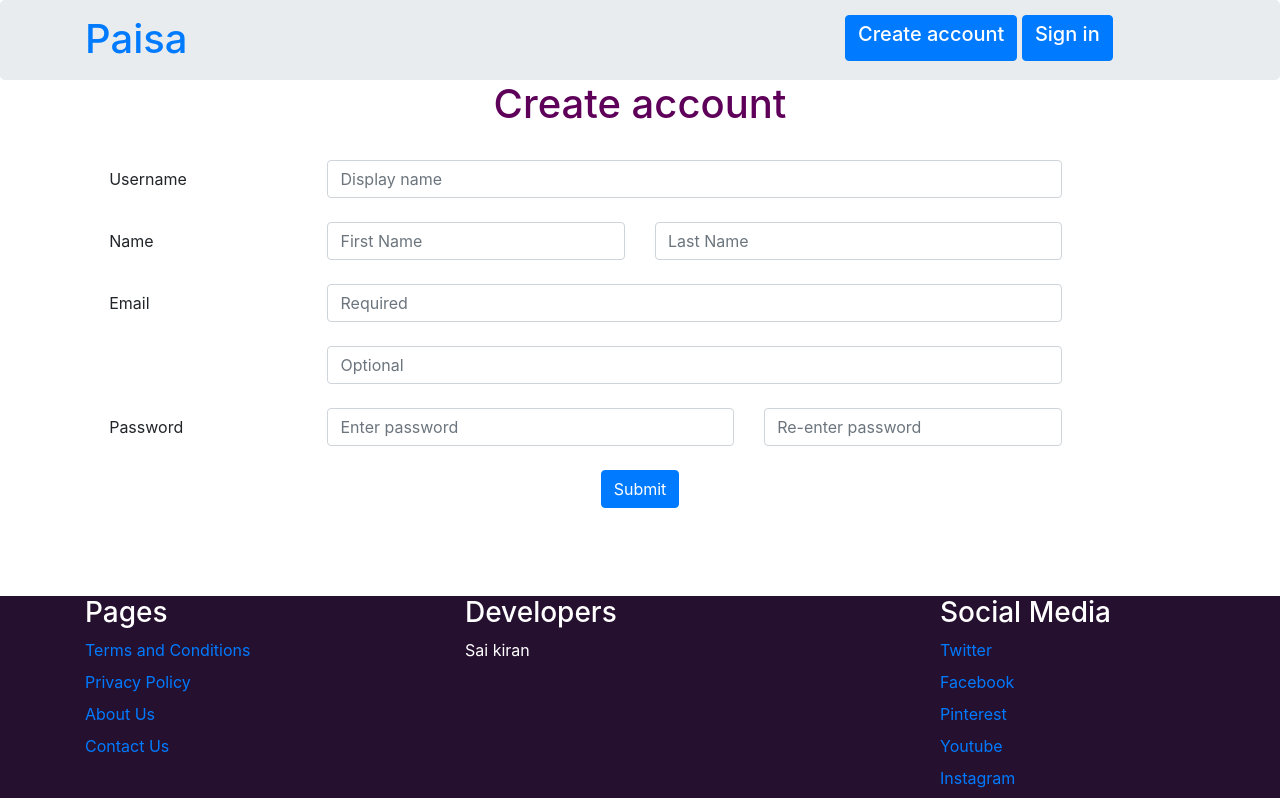
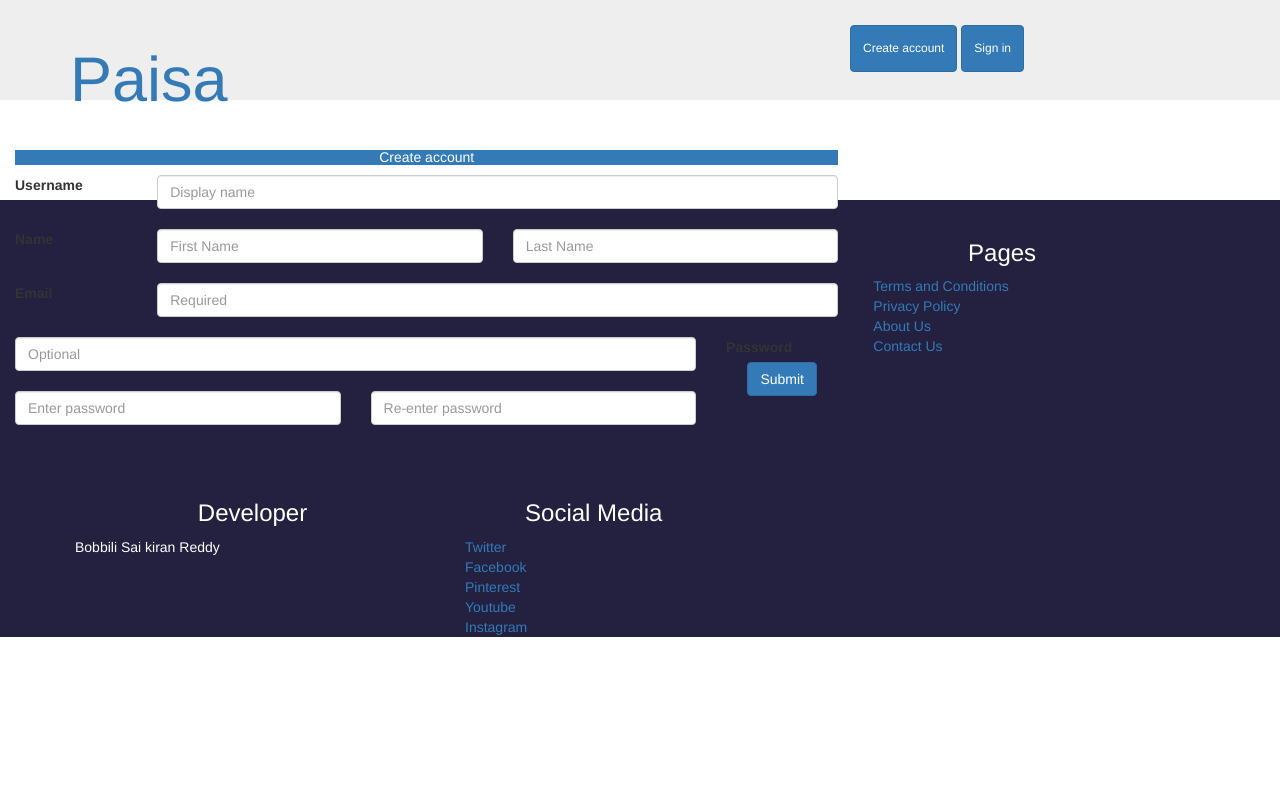
Before and after one commit to saikiran74/paisa, a Django app: page /createaccount in a window 1280 px wide. Run offline with Django 3.2, Linux system fonts and the light colour scheme; some libraries are stand-ins or nearby versions.

Commit message:
something

```diff
--- a/templates/contactus.html
+++ b/templates/contactus.html
@@ -1,7 +1,7 @@
 {% extends 'base.html'%}
 {% block content %}
             <h2 style="text-align: center;">Contact Us</h2>
-            <div class="col-7 offset-2 col-sm-7 col-md-7">
+            <div class="col-10 offset-sm-2 col-sm-10 col-md-7">
                 <div class="card" style="align-content: center;">
                     <form action="" onsubmit="return validate()" method="POST">
                         <div class="container"><br>
--- a/templates/createaccount.html
+++ b/templates/createaccount.html
@@ -16,124 +16,55 @@
             <header class="jumbotron">
                 <div class="container">
                     <div class="row row-header">
-                        <div class="col-12 col-xg-8 col-sm-8 align-self-center">
+                        <div class="col-12 col-md-8 col-sm-2 col-xs-2">
                             <a href="/" style="text-decoration: none;"><h1 id="navpaisa">Paisa</h1></a>
                         </div>
-                        <div class="col-12 col-xg-4 col-sm-4">
-                            <a role="button" class="btn btn-primary" href="createaccount"><h5>Create account</h5></a>
-                            <a role="button" class="btn btn-primary" href="login"><h5>Sign in</h5></a></button>
+                        <div class="col-12 col-md-3 offset-md-1 col-sm-6 offset-sm-4 col-xs-10">
+                            <a role="button" class="btn btn-primary" href="createaccount"><h6>Create account</h6></a>
+                            <a role="button" class="btn btn-primary" href="login"><h6>Sign in</h6></a></button>
                         </div>
                     </div>
                 </div>
             </header>
-        <div class="row row-content">
-            <div class="col-12">
-                <h1 class="text-center" style="color:rgb(94, 0, 89);">Create account</h1><br>
+            <br><br>
+            <div class="col-md-8 offset-md-2">
+                <div class="card">
+                    <div class="card-header bg-primary">
+                        <h5 class="text-center ">Create account</h5>
                     </div>
-            <div class="col-12">
+                    <div class="card-body">
                         <form action="createaccount" method="post">
                             {% csrf_token %}
                             <div class="form-group row row-content">
-                        <label for="username" class="offset-1 col-md-2 col-sm-2 col-form-label">Username</label>
-                        <div class="col-md-7 col-sm-7">
+                                <label for="username" class="col-sm-2 col-form-label">Username</label>
+                                <div class="col-sm-10 ">
                                     <input type="text" class="form-control" id="username" name="username" placeholder="Display name" required><br>
                                 </div>
-                        <label for="fullname" class="offset-1 col-md-2 col-sm-2 col-form-label">Name</label>
-                        <div class="col-md-3 offset-xs-1 col-sm-3">
+                                <label for="fullname" class="col-sm-2 col-form-label">Name</label>
+                                <div class="col-sm-5 ">
                                     <input type="text" class="form-control" id="first_name" name="first_name" placeholder="First Name" required><br>
                                 </div>
-                        <div class="col-md-4 col-sm-4">
+                                <div class="col-sm-5">
                                     <input type="text" class="form-control" id="fullname" name="last_name" placeholder="Last Name" required><br>
                                 </div>
-                        <!--<label for="gender" class="offset-1 col-md-2 col-sm-2 col-form-label">Gender</label>
-                        <div class="col-md-7 col-sm-7 form-check">
-                            <input type="radio" id="gendercheck1" name="gender" >
-                            <label for="gendercheck1">Male</label>&nbsp&nbsp
-                            <input type="radio" id="gendercheck2" name="gender" >
-                            <label for="gendercheck2">Female</label>&nbsp&nbsp
-                            <input type="radio" id="gendercheck3" name="gender" >
-                            <label for="gendercheck3">Other</label><br>
-                        </div>-->
-                        <label for="email" class="offset-1 col-md-2 col-sm-2 col-form-label">Email</label>
-                        <div class="col-md-7 col-sm-7">
+
+                                <label for="email" class="col-sm-2 col-form-label">Email</label>
+                                <div class="col-sm-10">
                                     <input type="text" class="form-control" id="email" name="email1" placeholder="Required" required><br>
                                 </div>
-                        <label for="optemail" class="offset-1 col-md-2 col-sm-2 col-form-label"></label>
-                        <div class="col-md-7 col-sm-7">
+                                <label for="optemail" class="col-2 col-form-label"></label>
+                                <div class="col-sm-10">
                                     <input type="text" class="form-control" id="optemail" name="email2" placeholder="Optional" ><br>
-                        </div><br>
-                        <!--<label for="number" class="offset-1 col-md-2 col-sm-2 col-form-label">Number</label>
-                        <div class="col-md-1 col-sm-1">
-                            <input type="text" class="form-control" id="countrycode" name="countrycode" placeholder="Country code"><br>
                                 </div>
-                        <div class="col-md-3 col-sm-3">
-                            <input type="tel" class="form-control" id="number" name="number" placeholder="First number(Required)"><br>
-                        </div>
-                        <div class="col-md-3 col-sm-3">
-                            <input type="text" class="form-control" id="number" name="number2" placeholder="Second number(Optional)"><br>
-                        </div>-->
 
-                        <label for="password" class="offset-1 col-md-2 col-sm-2 col-form-label">Password</label>
-                        <div class="col-md-4 col-sm-4">
+                                <label for="password" class="col-sm-2 col-form-label">Password</label>
+                                <div class="col-sm-5">
                                     <input type="password" class="form-control" id="password" name="password1" placeholder="Enter password" required><br>
                                 </div>
-                        <div class="col-md-3 col-sm-3">
+                                <div class="col-sm-5">
                                     <input type="password" class="form-control" id="password" name="password2" placeholder="Re-enter password" required><br>
                                 </div>
-                        <!--<label for="address" class="offset-1 col-md-2 col-sm-2 col-form-label">Address</label>
-                        <div class="col-md-7 col-sm-7">
-                            <textarea class="form-control" id="address" name="address"></textarea><br>
-                        </div>
 
-                        <label for="country" class="offset-1 col-md-2 col-sm-2 col-form-label">Country</label>
-                        <div class="col-md-3 col-sm-3">
-                            <select class="form-control" id="country" name="country" placeholder="Select your Country">
-                                <option>Select your country</option>
-                                <option>India</option>
-                                <option>Canada</option>
-                                <option>other</option>
-                            </select>
-                        </div>
-                        <label for="country" class="col-md-1 col-sm-1 col-form-label">Language</label>
-                        <div class="col-md-3 col-sm-3">
-                            <select class="form-control" id="country" name="language" placeholder="select language">
-                                <option>Select your Language</option>
-                                <option>Telugu</option>
-                                <option>Hindi</option>
-                                <option>English</option>
-                            </select>
-                            <br>
-                        </div>
-
-                        <label for="type" class="offset-1 col-md-2 col-sm-2 col-form-label">type</label>
-                        <div class="col-md-7 col-sm-7">
-                            <select type="password" class="form-control" id="type" name="type" >
-                                <option>Select your type</option>
-                                <option>Advertiser</option>
-                                <option>Viewer</option>
-                                <option>Both</option>
-                            </select><br>
-                        </div>
-
-                        <label for="interested-in" class="offset-1 col-md-2 col-sm-2 col-form-label">Interested in</label>
-                        <div class="form-check col-md-7 col-sm-7">
-                            <input type="checkbox" id="check1">
-                            <label for="check1">Games</label>
-                            <input type="checkbox" id="check1">
-                            <label for="check1">Entertainment</label>
-                            <input type="checkbox" id="check1">
-                            <label for="check1">Technology</label>
-                            <input type="checkbox" id="check1">
-                            <label for="check1">Sports</label>
-                            <input type="checkbox" id="check1">
-                            <label for="check1">Fasion & beauty</label>
-                            <input type="checkbox" id="check1">
-                            <label for="check1">Blogs/website</label>
-                        </div>
-                        <div class="col-12 col-sm-12  offset-1">
-                            <input type="checkbox" id="checkfinal">
-                            <label for="checkfinal">Agreeing term and condition of Pasia</label>
-                        </div>-->
                                 <div class="col-12 text-center">
                                     <input type="submit" class="btn btn-primary" value="Submit">
                                 </div>
@@ -145,32 +76,53 @@
                             <h2>{{message}}</h2>
                             {% endfor %}
                         </div>
+                    </div>
+                </div>
+            </div>
                 <br><br><br>
-                <footer class="footer ">
+                <footer class="footer">
                     <div class="container">
                         <div class="row">
-                            <div class="col-12 col-sm-4 col-bg-4">
-                                <th><h3>Pages</h3></th>
-                                <dd><a href="#">Terms and Conditions</a></dd>
-                                <dd><a href="#">Privacy Policy</a></dd>
-                                <dd><a href="#">About Us</a></dd>
-                                <dd><a href="#">Contact Us</a></dd>
+                            <div class="col-12 col-sm-3 col-bg-1 footer-row">
+                                <th><h3 class="text-center">Pages</h3></th>
+                                <dd><a href="{% url 'termsandcondition' %}" style="text-decoration: none;">Terms and Conditions</a></dd>
+                                <dd><a href="{% url 'privacypolicy' %}" style="text-decoration: none;">Privacy Policy</a></dd>
+                                <dd><a href="{% url 'aboutus' %}" style="text-decoration: none;">About Us</a></dd>
+                                <dd><a href="{% url 'contactus' %}" style="text-decoration: none;">Contact Us</a></dd>
                             </div>
-                            <div class="col-12 col-sm-4 col-bg-4">
-                                <th><h3>Developers</h3></th>
-                                <dd>Sai kiran</dd>
+                            <div class="col-12 col-bg-3 col-sm-1" >
+
                             </div>
-                            <div class="col-12 col-sm-3 col-bg-3 offset-1">
-                                <th><h3>Social Media</h3></th>
-                                <dd><a href="https://twitter.com/BloggerBobbili" target="_blank">Twitter</a></dd>
-                                <dd><a href="https://www.facebook.com/bobbili.saikiran.94" target="_blank">Facebook</a></dd>
-                                <dd><a href="https://in.pinterest.com/bobbilisaikiran/" target="_blank">Pinterest</a></dd>
-                                <dd><a href="https://www.youtube.com/channel/UC1sjo5urqghLPvZ0l4c5vnQ/" target="_blank">Youtube</a></dd>
-                                <dd><a href="https://www.instagram.com/blo.ggerblogs/" target="_blank">Instagram</a></dd>
+                            <div class="col-12 col-sm-4 col-bg-4 footer-row">
+                                <th><h3 class="text-center">Developer</h3></th>
+                                <dd>Bobbili Sai kiran Reddy</dd>
+                            </div>
+                            <div class="col-12 col-sm-3 col-bg-3 offset-sm-1 footer-row" >
+                                <th><h3 class="text-center">Social Media</h3></th>
+                                <dd><a href="https://twitter.com/BloggerBobbili" target="_blank" style="text-decoration: none;">Twitter</a></dd>
+                                <dd><a href="https://www.facebook.com/bobbili.saikiran.94" target="_blank" style="text-decoration: none;">Facebook</a></dd>
+                                <dd><a href="https://in.pinterest.com/bobbilisaikiran/" target="_blank" style="text-decoration: none;">Pinterest</a></dd>
+                                <dd><a href="https://www.youtube.com/channel/UC1sjo5urqghLPvZ0l4c5vnQ/" target="_blank" style="text-decoration: none;">Youtube</a></dd>
+                                <dd><a href="https://www.instagram.com/blo.ggerblogs/" target="_blank" style="text-decoration: none;">Instagram</a></dd>
                             </div>
                         </div>
                     </div>
                 </footer>
-
             </body>
+            <style>
+                .footer{
+                    background-color: hsl(244, 33%, 19%);
+                    border-color: green;
+                    border: green;
+                    border-width: 5px;
+                }
+                .footer-row{
+                    padding-left: 20px;
+                    padding-top: 20px;
+                }
+                .jumbotron{
+                    height: 100px;
+                    padding-top: 25px;
+                }
+            </style>
         </html>
```
Also changed, not shown: paisafin/admin.py (+8 -1 lines), templates/base.html (+16 -6 lines), templates/index.html (+9 -7 lines), templates/landingpage.html (+14 -1 lines), templates/sign-in.html (+33 -21 lines). Lines whose indentation alone changed are shown as unchanged.
